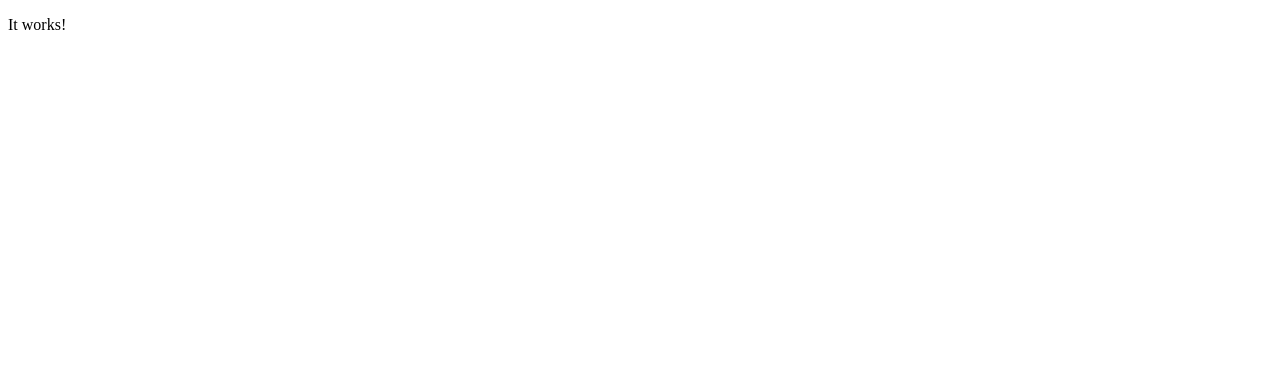
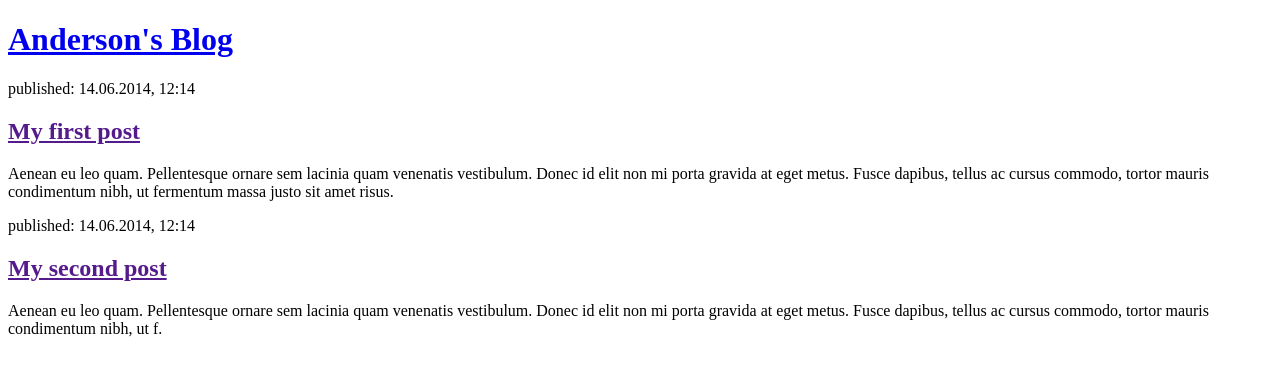
Before and after one commit to andersonLSergio/django-blog, a Django app: page / in a window 1280 px wide. Before the commit the part shown is almost empty. Shown: the top 376 px of the page. Run offline with Django 3.2, Linux system fonts and the light colour scheme.

Commit message:
Changed the HTML for the blog template

```diff
--- a/blog/templates/blog/post_list.html
+++ b/blog/templates/blog/post_list.html
@@ -5,6 +5,20 @@
     <title>Anderson's blog</title>
   </head>
   <body>
-    <p>It works!</p>
+    <div>
+           <h1><a href="/">Anderson's Blog</a></h1>
+       </div>
+
+       <div>
+           <p>published: 14.06.2014, 12:14</p>
+           <h2><a href="">My first post</a></h2>
+           <p>Aenean eu leo quam. Pellentesque ornare sem lacinia quam venenatis vestibulum. Donec id elit non mi porta gravida at eget metus. Fusce dapibus, tellus ac cursus commodo, tortor mauris condimentum nibh, ut fermentum massa justo sit amet risus.</p>
+       </div>
+
+       <div>
+           <p>published: 14.06.2014, 12:14</p>
+           <h2><a href="">My second post</a></h2>
+           <p>Aenean eu leo quam. Pellentesque ornare sem lacinia quam venenatis vestibulum. Donec id elit non mi porta gravida at eget metus. Fusce dapibus, tellus ac cursus commodo, tortor mauris condimentum nibh, ut f.</p>
+       </div>
   </body>
 </html>
```
